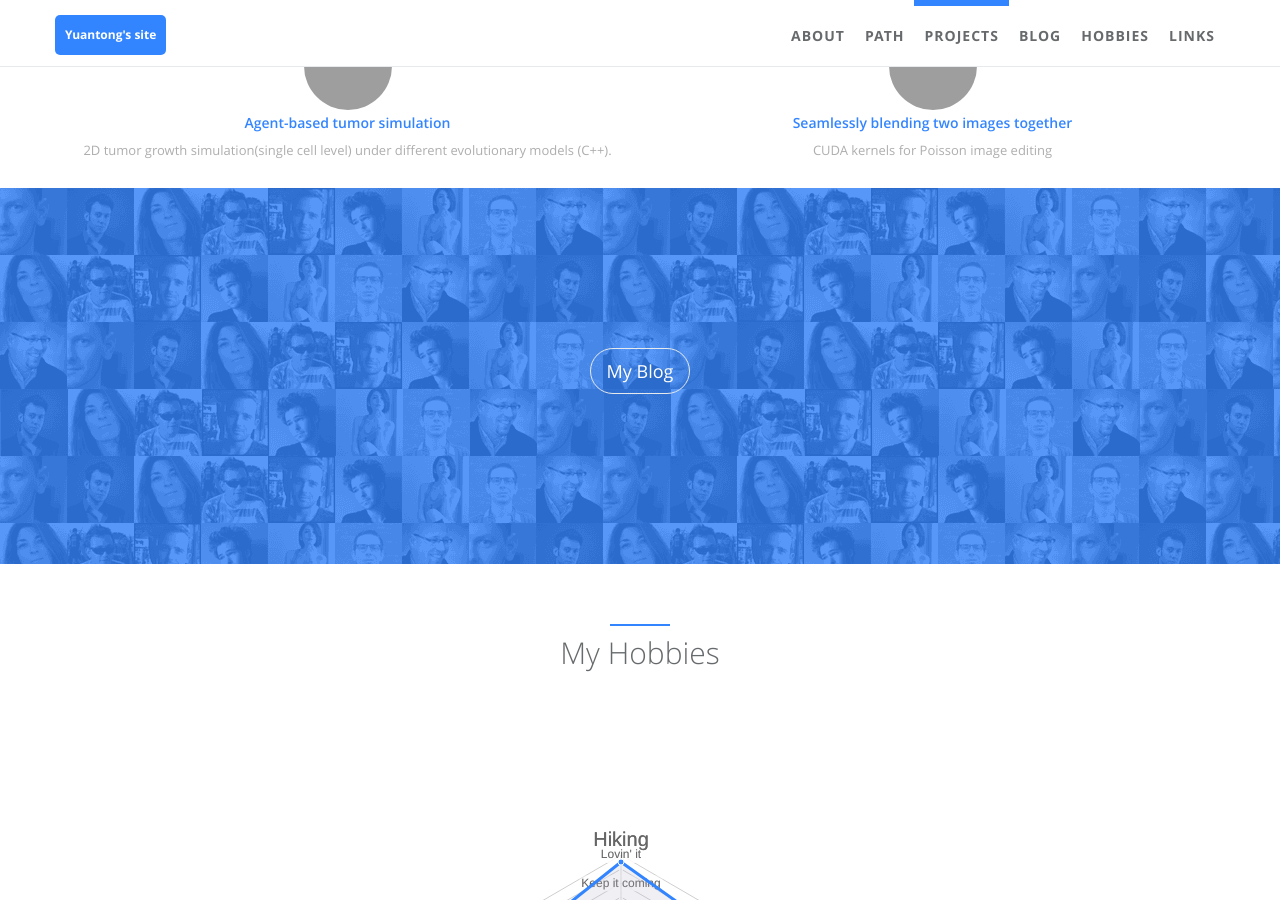
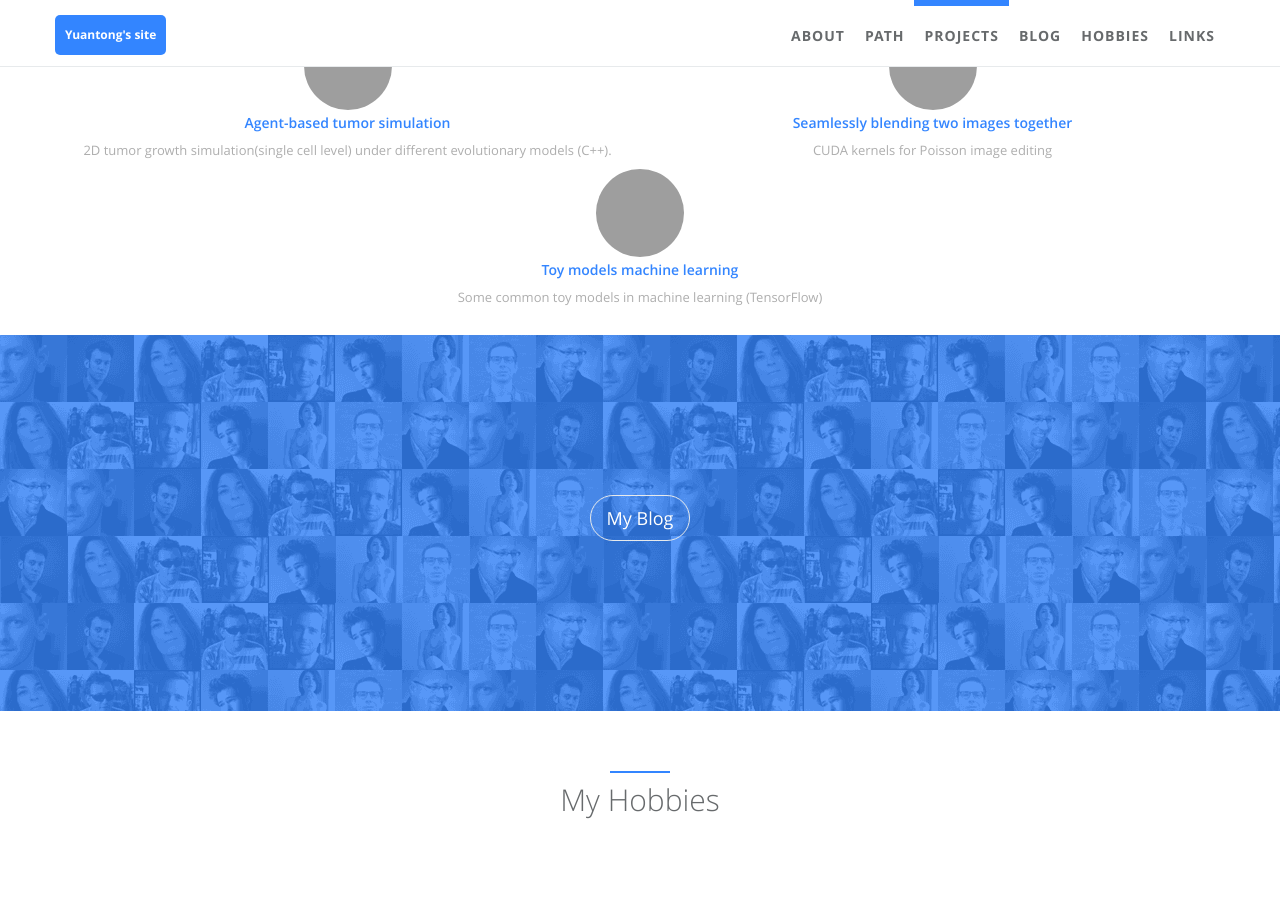
Before and after one commit to ding-yt/ding-yt.github.io, a Jekyll site: the page built from index.html, in a window 1280 px wide and 900 px high, scrolled down 2059 px. Built offline with Jekyll 4.4.1, drawn with Linux system fonts in a browser that asks for light colours; grey boxes are pictures that could not be loaded.

Commit message:
Update projects.yml

```diff
--- a/_data/index/projects.yml
+++ b/_data/index/projects.yml
@@ -20,6 +20,13 @@
   img: /static/assets/img/landing/blend2.jpg
   desc: CUDA kernels for Poisson image editing
 
+- name: Toy models machine learning
+  i18n: poisson
+  gh_user: ding-yt
+  repo:
+  img: /static/assets/img/landing/ml.jpg
+  desc: Some common toy models in machine learning (TensorFlow)
+
 # - name: Pj3
 #   i18n: google
 #   url:
```
